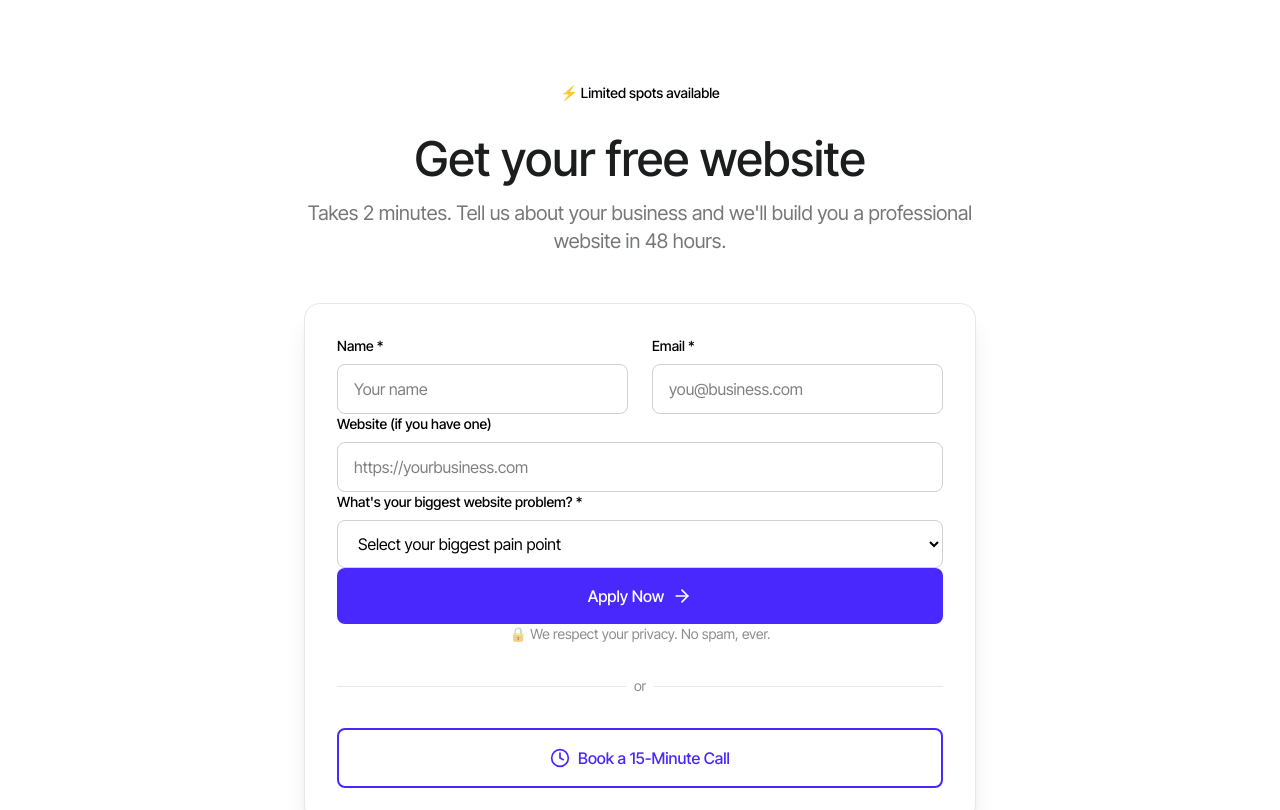
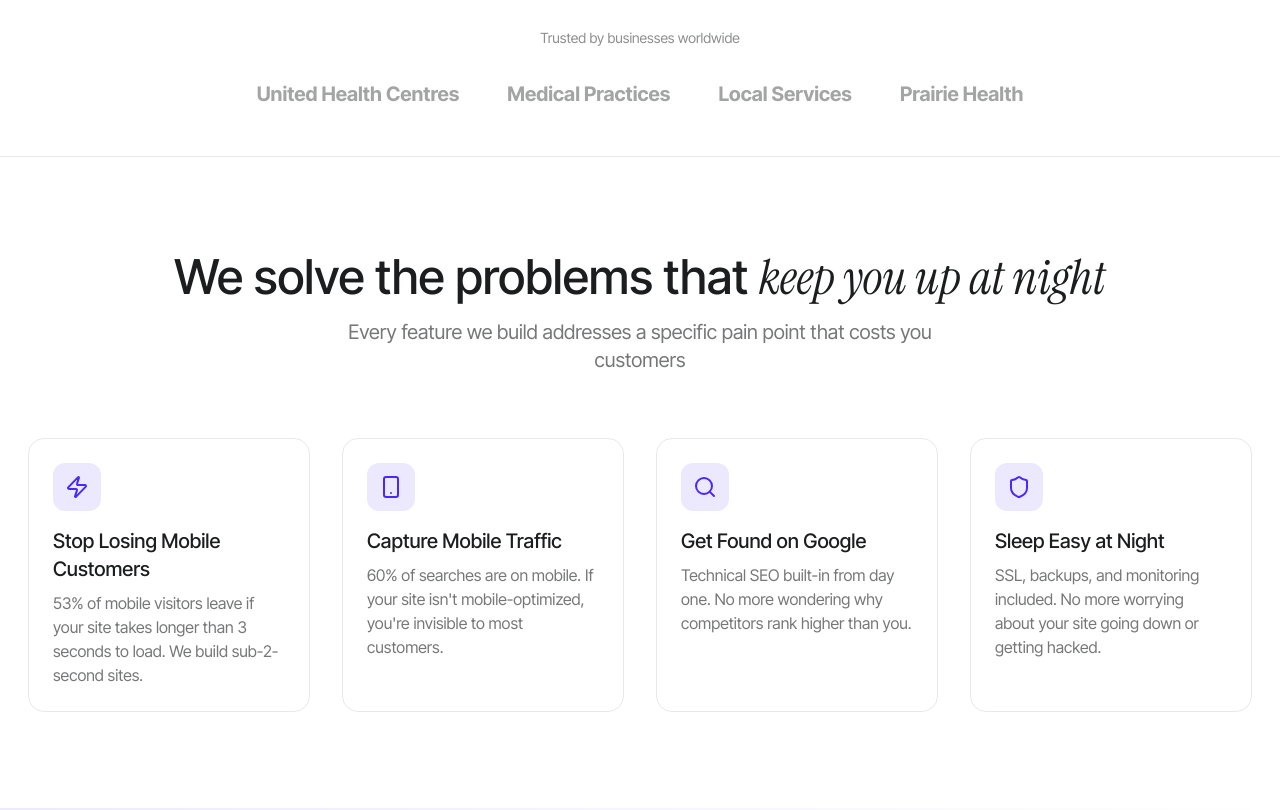
Before and after one commit to ShivamJoshii/mywebsitebuilder-ca, a Next.js app: page / in a window 1280 px wide. Shown: the part 1580-2390 px from the top of the page. Built offline with nearby package versions, Linux system fonts and the light colour scheme.

Commit message:
Remove inline form from main page, add Facebook Pixel tracking to apply form

```diff
--- a/src/app/apply/page.tsx
+++ b/src/app/apply/page.tsx
@@ -1,9 +1,17 @@
 'use client'
 
-import { useState } from 'react'
+import { useState, useEffect } from 'react'
 import { motion, AnimatePresence } from 'framer-motion'
 import Link from 'next/link'
+import Script from 'next/script'
 import { ArrowRight, ArrowLeft, Check, Building2, Briefcase, FileText, Globe, User, Mail, Phone, DollarSign, Clock, Star, TrendingUp } from 'lucide-react'
+
+// Facebook Pixel tracking helper
+const trackPixelEvent = (eventName: string, params?: Record<string, any>) => {
+  if (typeof window !== 'undefined' && (window as any).fbq) {
+    (window as any).fbq('track', eventName, params)
+  }
+}
 
 // Animation variants
 const slideVariants = {
@@ -171,6 +179,12 @@ export default function ApplyPage() {
   const [isSubmitting, setIsSubmitting] = useState(false)
   const [isSubmitted, setIsSubmitted] = useState(false)
 
+  // Track page view on mount
+  useEffect(() => {
+    trackPixelEvent('PageView')
+    trackPixelEvent('Lead', { step: 1, total_steps: steps.length })
+  }, [])
+
   const currentStepData = steps[currentStep]
   const progress = ((currentStep + 1) / steps.length) * 100
 
@@ -178,6 +192,8 @@ export default function ApplyPage() {
     if (currentStep < steps.length - 1) {
       setDirection(1)
       setCurrentStep(currentStep + 1)
+      // Track step completion
+      trackPixelEvent('Lead', { step: currentStep + 1, total_steps: steps.length })
     }
   }
 
@@ -213,6 +229,12 @@ export default function ApplyPage() {
       })
 
       setIsSubmitted(true)
+      // Track successful form submission
+      trackPixelEvent('CompleteRegistration', {
+        content_name: 'Website Application',
+        status: true,
+        revenue: 0
+      })
     } catch (error) {
       console.error('Submission error:', error)
       alert('There was an error submitting your application. Please try again.')
--- a/src/app/page.tsx
+++ b/src/app/page.tsx
@@ -13,7 +13,6 @@ import {
   Clock,
   Star,
   Menu,
-  X,
   CheckCircle2
 } from 'lucide-react'
 
@@ -125,7 +124,6 @@ export default function Home() {
   const [openFaq, setOpenFaq] = useState<number | null>(0)
   const [mobileMenu, setMobileMenu] = useState(false)
   const [formSubmitted, setFormSubmitted] = useState(false)
-  const [showCalendar, setShowCalendar] = useState(false)
   const [formData, setFormData] = useState({
     name: '',
     email: '',
@@ -156,7 +154,7 @@ export default function Home() {
                 FAQ
               </Link>
               <Link
-                href="#quick-form"
+                href="/apply"
                 className="group bg-purple_blue text-white font-medium flex items-center gap-2 py-2 px-5 rounded-full border border-purple_blue transition-all hover:bg-transparent hover:text-purple_blue"
               >
                 Apply Now
@@ -191,7 +189,7 @@ export default function Home() {
               <Link href="#faq" className="block text-dark_black/70 dark:text-white/70" onClick={() => setMobileMenu(false)}>
                 FAQ
               </Link>
-              <Link href="#quick-form" className="block text-purple_blue font-medium" onClick={() => setMobileMenu(false)}>
+              <Link href="/apply" className="block text-purple_blue font-medium" onClick={() => setMobileMenu(false)}>
                 Apply Now →
               </Link>
             </div>
@@ -245,13 +243,13 @@ export default function Home() {
                   <path d="M15.832 23.6667L24.1654 15.3334" stroke="#1B1D1E" strokeWidth="1.5" strokeLinecap="round" strokeLinejoin="round"/>
                 </svg>
               </Link>
-              <button
-                onClick={() => setShowCalendar(true)}
+              <Link
+                href="/apply"
                 className="group bg-transparent border border-dark_black dark:border-white/50 text-dark_black dark:text-white font-medium flex items-center gap-2 py-3 px-5 rounded-full transition-all hover:bg-dark_black hover:text-white dark:hover:bg-white dark:hover:text-dark_black"
               >
                 <Clock className="w-4 h-4" />
                 <span>Book a Call</span>
-              </button>
+              </Link>
             </motion.div>
 
             {/* Trust indicators */}
@@ -315,7 +313,7 @@ export default function Home() {
 
           <div className="text-center mt-12">
             <Link
-              href="#quick-form"
+              href="/apply"
               className="group inline-flex items-center gap-3 bg-purple_blue text-white font-medium py-3 px-8 rounded-full border border-purple_blue transition-all hover:bg-transparent hover:text-purple_blue"
             >
               Apply Now →
@@ -327,168 +325,7 @@ export default function Home() {
         </div>
       </section>
 
-      {/* Inline Form Section */}
-      <section id="quick-form" className="py-24">
-        <div className="container">
-          <div className="max-w-2xl mx-auto">
-            <motion.div
-              initial={{ opacity: 0, y: 20 }}
-              whileInView={{ opacity: 1, y: 0 }}
-              viewport={{ once: true }}
-              className="text-center mb-12"
-            >
-              <span className="inline-flex items-center gap-2 px-4 py-2 rounded-full bg-red/10 text-red text-sm font-medium mb-6">
-                ⚡ Limited spots available
-              </span>
-              <h2 className="font-medium mb-4">
-                Get your free website
-              </h2>
-              <p className="text-xl text-dark_black/60 dark:text-white/60">
-                Takes 2 minutes. Tell us about your business and we'll build you a professional website in 48 hours.
-              </p>
-            </motion.div>
 
-            <div className="bg-white dark:bg-dark_black rounded-2xl p-8 shadow-xl border border-dark_black/10 dark:border-white/10">
-              <form
-                name="quick-assessment"
-                method="POST"
-                data-netlify="true"
-                data-netlify-honeypot="bot-field"
-                onSubmit={(e) => {
-                  e.preventDefault()
-                  const form = e.target as HTMLFormElement
-                  fetch('/', {
-                    method: 'POST',
-                    headers: { 'Content-Type': 'application/x-www-form-urlencoded' },
-                    body: new URLSearchParams(new FormData(form) as any).toString()
-                  })
-                  .then(() => alert('Thanks! We\'ll send your assessment within 24 hours.'))
-                  .catch((err) => alert('Error: ' + err))
-                }}
-                className="space-y-6"
-              >
-                <input type="hidden" name="form-name" value="quick-assessment" />
-                <p className="hidden">
-                  <label>Don't fill this out: <input name="bot-field" /></label>
-                </p>
-
-                <div className="grid md:grid-cols-2 gap-6">
-                  <div>
-                    <label className="block text-sm font-medium mb-2">Name *</label>
-                    <input
-                      type="text"
-                      name="name"
-                      required
-                      className="w-full px-4 py-3 rounded-lg border border-dark_black/20 dark:border-white/20 bg-transparent focus:outline-none focus:border-purple_blue transition-colors"
-                      placeholder="Your name"
-                    />
-                  </div>
-                  <div>
-                    <label className="block text-sm font-medium mb-2">Email *</label>
-                    <input
-                      type="email"
-                      name="email"
-                      required
-                      className="w-full px-4 py-3 rounded-lg border border-dark_black/20 dark:border-white/20 bg-transparent focus:outline-none focus:border-purple_blue transition-colors"
-                      placeholder="you@business.com"
-                    />
-                  </div>
-                </div>
-
-                <div>
-                  <label className="block text-sm font-medium mb-2">Website (if you have one)</label>
-                  <input
-                    type="url"
-                    name="website"
-                    className="w-full px-4 py-3 rounded-lg border border-dark_black/20 dark:border-white/20 bg-transparent focus:outline-none focus:border-purple_blue transition-colors"
-                    placeholder="https://yourbusiness.com"
-                  />
-                </div>
-
-                <div>
-                  <label className="block text-sm font-medium mb-2">What's your biggest website problem? *</label>
-                  <select
-                    name="problem"
-                    required
-                    className="w-full px-4 py-3 rounded-lg border border-dark_black/20 dark:border-white/20 bg-transparent focus:outline-none focus:border-purple_blue transition-colors"
-                  >
-                    <option value="">Select your biggest pain point</option>
-                    <option value="slow">My site is too slow</option>
-                    <option value="mobile">Doesn't work on mobile</option>
-                    <option value="ugly">Looks outdated/amateur</option>
-                    <option value="no-leads">Not generating leads</option>
-                    <option value="no-site">Don't have a website yet</option>
-                    <option value="other">Something else</option>
-                  </select>
-                </div>
-
-                <button
-                  type="submit"
-                  className="w-full bg-purple_blue text-white font-medium py-4 rounded-lg hover:bg-purple_blue/90 transition-colors flex items-center justify-center gap-2"
-                >
-                  Apply Now
-                  <ArrowRight className="w-5 h-5" />
-                </button>
-
-                <p className="text-center text-sm text-dark_black/50 dark:text-white/50">
-                  🔒 We respect your privacy. No spam, ever.
-                </p>
-              </form>
-
-              {/* Divider */}
-              <div className="relative my-8">
-                <div className="absolute inset-0 flex items-center">
-                  <div className="w-full border-t border-dark_black/10 dark:border-white/10"></div>
-                </div>
-                <div className="relative flex justify-center text-sm">
-                  <span className="px-2 bg-white dark:bg-dark_black text-dark_black/50 dark:text-white/50">or</span>
-                </div>
-              </div>
-
-              {/* Book a Call Button */}
-              <button
-                onClick={() => setShowCalendar(true)}
-                className="w-full bg-transparent border-2 border-purple_blue text-purple_blue font-medium py-4 rounded-lg hover:bg-purple_blue hover:text-white transition-colors flex items-center justify-center gap-2"
-              >
-                <Clock className="w-5 h-5" />
-                Book a 15-Minute Call
-              </button>
-            </div>
-          </div>
-        </div>
-      </section>
-
-      {/* Calendar Popup Modal */}
-      {showCalendar && (
-        <div className="fixed inset-0 z-50 flex items-center justify-center p-4 bg-black/50 backdrop-blur-sm">
-          <div className="relative w-full max-w-4xl max-h-[90vh] bg-white dark:bg-dark_black rounded-2xl shadow-2xl overflow-hidden">
-            {/* Header */}
-            <div className="flex items-center justify-between p-4 border-b border-dark_black/10 dark:border-white/10">
-              <div>
-                <h3 className="text-lg font-medium">Book Your Call</h3>
-                <p className="text-sm text-dark_black/60 dark:text-white/60">Pick a time that works for you</p>
-              </div>
-              <button
-                onClick={() => setShowCalendar(false)}
-                className="p-2 hover:bg-dark_black/10 dark:hover:bg-white/10 rounded-lg transition-colors"
-              >
-                <X className="w-6 h-6" />
-              </button>
-            </div>
-
-            {/* Calendar iframe */}
-            <div className="h-[600px]">
-              <iframe
-                src="https://calendar.google.com/calendar/appointments/schedules/AcZssZ2hkzZr-aMGxNbQOI2afBAvcZauqQFj3pd96dOe3BN9F5wUUh6icE2KM3jq4BQYuEMa7EDiYIAr?gv=true"
-                style={{ border: 0 }}
-                width="100%"
-                height="100%"
-                frameBorder="0"
-              />
-            </div>
-          </div>
-        </div>
-      )}
 
       {/* Logos */}
       <section className="py-12 border-y border-dark_black/10 dark:border-white/10">
```
